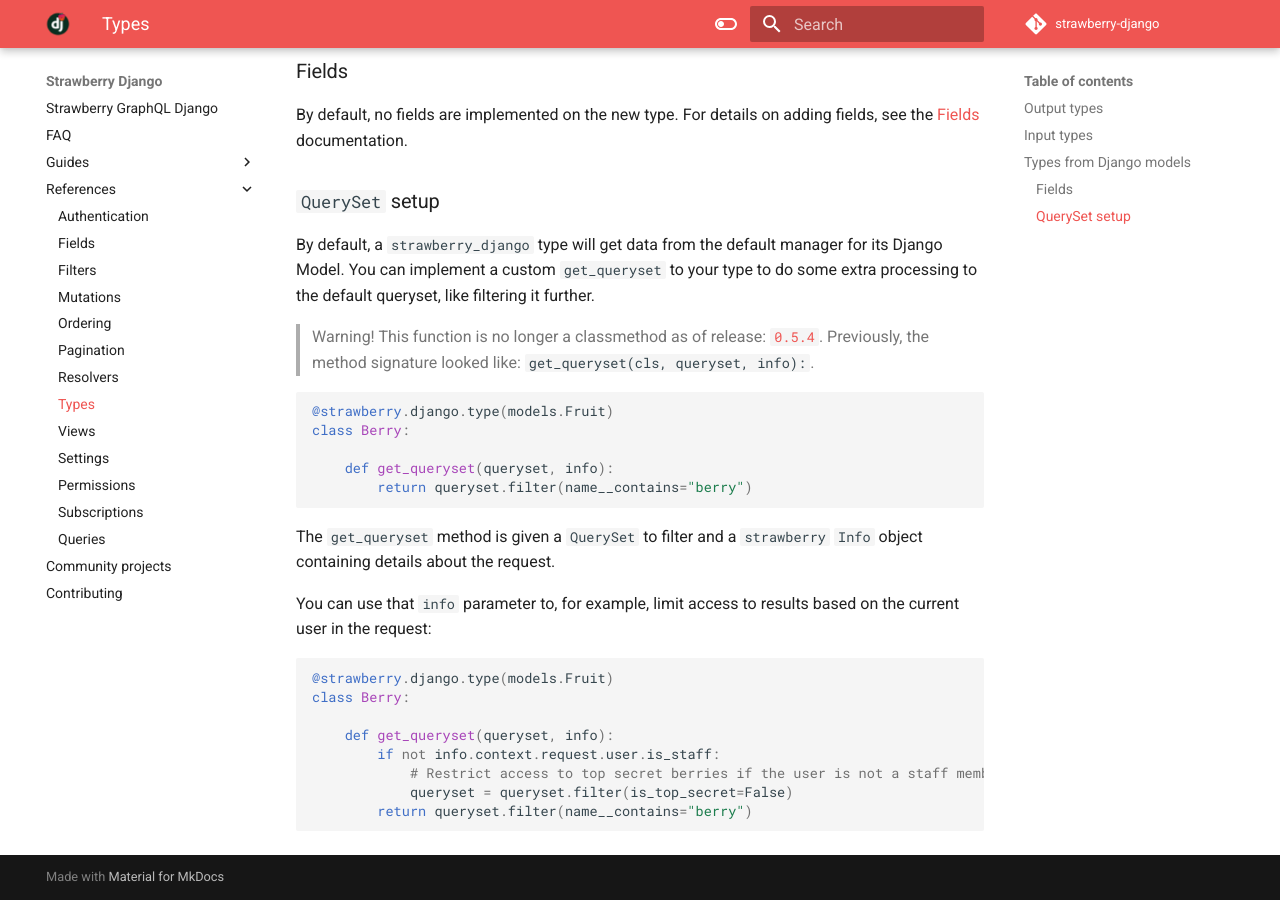
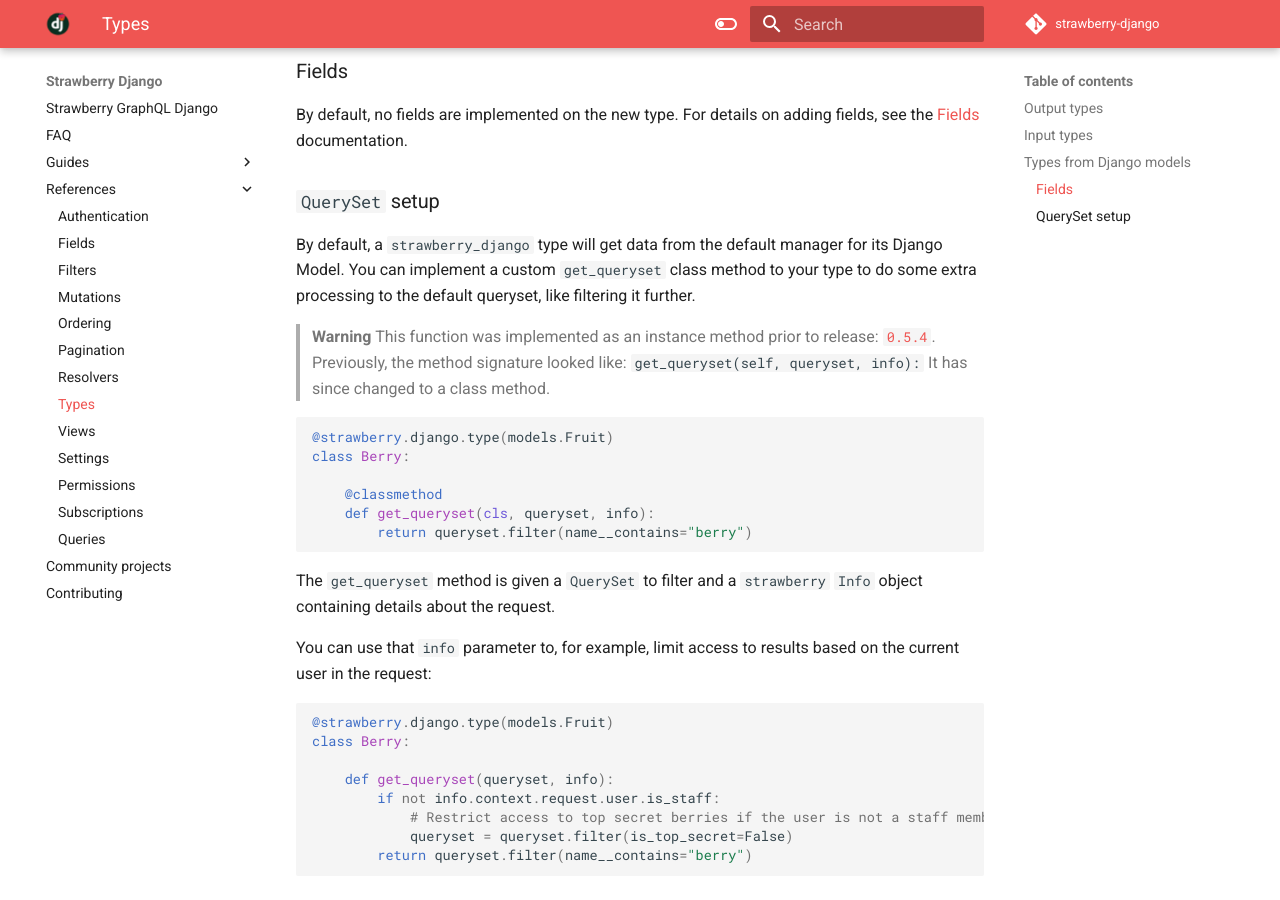
Before and after one commit to strawberry-graphql/strawberry-django, an MkDocs documentation site: the page built from docs/references/types.md, in a window 1280 px wide and 900 px high, scrolled down 1513 px. Built offline with MkDocs 1.6.1 and Material for MkDocs 9.7.7, drawn with Linux system fonts in a browser that asks for light colours; comment, search, counter and statistics services are not loaded.

Commit message:
Update types.md

````diff
--- a/docs/references/types.md
+++ b/docs/references/types.md
@@ -73,16 +73,17 @@
 ### `QuerySet` setup
 
 By default, a `strawberry_django` type will get data from the default manager for its Django Model.
-You can implement a custom `get_queryset` to your type to do some extra processing to the default queryset,
+You can implement a custom `get_queryset` class method to your type to do some extra processing to the default queryset,
 like filtering it further.
 
-> Warning! This function is no longer a classmethod as of release: [`0.5.4`](https://github.com/strawberry-graphql/strawberry-graphql-django/releases/tag/v0.5.4). Previously, the method signature looked like: `get_queryset(cls, queryset, info):`.
+> **Warning** This function was implemented as an instance method prior to release: [`0.5.4`](https://github.com/strawberry-graphql/strawberry-graphql-django/releases/tag/v0.5.4). Previously, the method signature looked like: `get_queryset(self, queryset, info):` It has since changed to a class method.
 
 ```python
 @strawberry.django.type(models.Fruit)
 class Berry:
 
-    def get_queryset(queryset, info):
+    @classmethod
+    def get_queryset(cls, queryset, info):
         return queryset.filter(name__contains="berry")
 ```
 
````
